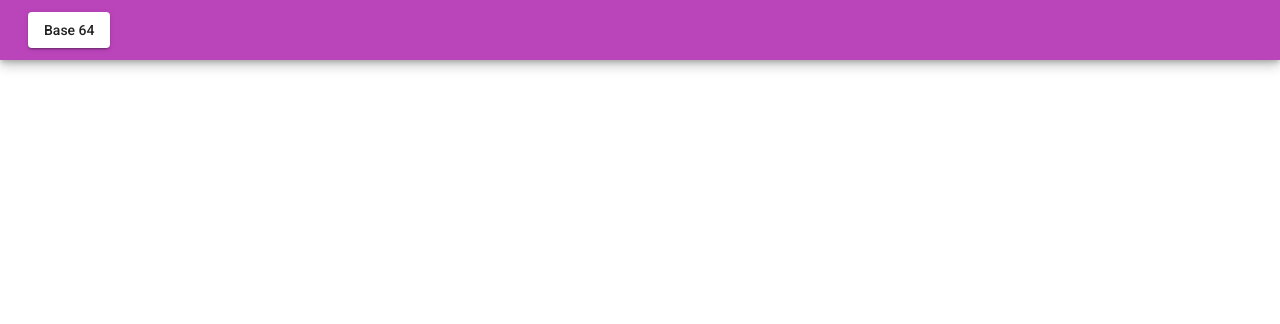
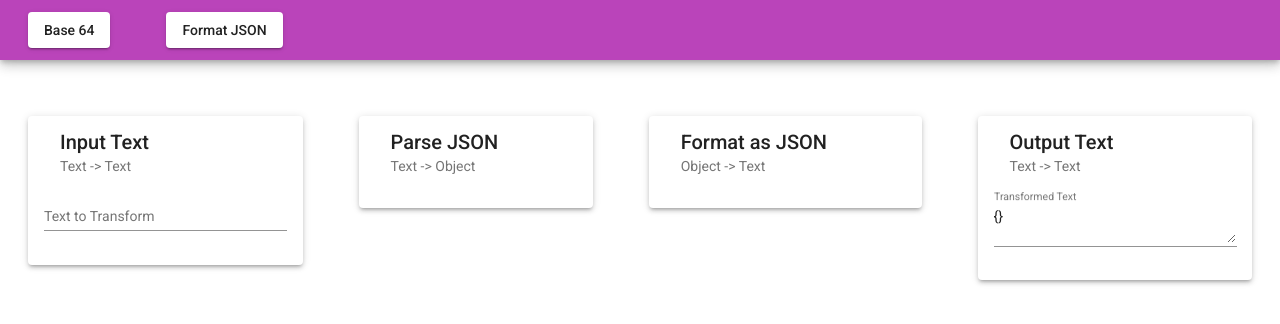
Before and after one commit to cmcquillan/fiddle.run, an Angular app in the folder src/Fiddle.Run.Client/: page /templates/format-json in a window 1280 px wide. Before the commit this address led to /. Shown: the top 324 px of the page. Built offline with nearby package versions, Linux system fonts and the light colour scheme.

Commit message:
Adding page to prettily format JSON

```diff
--- a/src/Fiddle.Run.Client/src/app/app-routing.module.ts
+++ b/src/Fiddle.Run.Client/src/app/app-routing.module.ts
@@ -2,12 +2,17 @@ import { NgModule } from '@angular/core';
 import { Routes, RouterModule } from '@angular/router';
 import { PalettePageComponent } from './pages/palette-page/palette-page.component';
 import { Base64PageComponent } from './pages/base64-page/base64-page.component';
+import { FormatJsonPageComponent } from './pages/format-json-page/format-json-page.component';
 
 
 const routes: Routes = [
   {
     path: 'templates/base64',
     component: Base64PageComponent,
+  },
+  {
+    path: 'templates/format-json',
+    component: FormatJsonPageComponent,
   },
   {
     path: '',
--- a/src/Fiddle.Run.Client/src/app/app.component.html
+++ b/src/Fiddle.Run.Client/src/app/app.component.html
@@ -4,6 +4,8 @@
       class="app-nav-link" routerLink="/">Palette</a> -->
     <a mat-raised-button routerLinkActive #rla="routerLinkActive" [color]="rla.isActive ? 'Primary' : null"
       class="app-nav-link" routerLink="/templates/base64">Base 64</a>
+    <a mat-raised-button routerLinkActive #rla="routerLinkActive" [color]="rla.isActive ? 'Primary' : null"
+      class="app-nav-link" routerLink="/templates/format-json">Format JSON</a>
   </div>
 
   <div class="app-content" role="main">
--- a/src/Fiddle.Run.Client/src/app/app.module.ts
+++ b/src/Fiddle.Run.Client/src/app/app.module.ts
@@ -13,8 +13,7 @@ import { PalettePageComponent } from './pages/palette-page/palette-page.componen
 import { Base64PageComponent } from './pages/base64-page/base64-page.component';
 import { BrowserAnimationsModule } from '@angular/platform-browser/animations';
 import { FormsModule } from '@angular/forms';
-
-
+import { FormatJsonPageComponent } from './pages/format-json-page/format-json-page.component';
 
 @NgModule({
   declarations: [
@@ -22,6 +21,7 @@ import { FormsModule } from '@angular/forms';
     TransformBoxComponent,
     PalettePageComponent,
     Base64PageComponent,
+    FormatJsonPageComponent,
   ],
   imports: [
     BrowserModule,
--- /dev/null
+++ b/src/Fiddle.Run.Client/src/app/pages/format-json-page/format-json-page.component.html
@@ -0,0 +1,8 @@
+<fiddle-transform-box #inbox class="palette-item" [transform]="input" (out)="parseBox.in = $event">
+</fiddle-transform-box>
+<fiddle-transform-box #parseBox class="palette-item" [transform]="parseJSON" (out)="formatBox.in = $event">
+</fiddle-transform-box>
+<fiddle-transform-box #formatBox class="palette-item" [transform]="formatJSON" (out)="outbox.in = $event">
+</fiddle-transform-box>
+<fiddle-transform-box #outbox class="palette-item" [transform]="output">
+</fiddle-transform-box>
--- /dev/null
+++ b/src/Fiddle.Run.Client/src/app/pages/format-json-page/format-json-page.component.scss
@@ -0,0 +1,12 @@
+:host {
+    display: flex;
+    flex-direction: row;
+    align-content: space-between;
+    justify-content: space-evenly;
+    flex-wrap: wrap;
+}
+
+.palette-item {
+    flex: 2 1 auto;
+    margin: 2em;
+}
--- /dev/null
+++ b/src/Fiddle.Run.Client/src/app/pages/format-json-page/format-json-page.component.ts
@@ -0,0 +1,27 @@
+import { Component, OnInit } from '@angular/core';
+import { TransformStoreService } from 'src/app/services/transform-store.service';
+import { ITransform } from 'src/data/transforms';
+
+@Component({
+  selector: 'fiddle-format-json-page',
+  templateUrl: './format-json-page.component.html',
+  styleUrls: ['./format-json-page.component.scss']
+})
+export class FormatJsonPageComponent implements OnInit {
+
+  input: ITransform;
+  output: ITransform;
+  parseJSON: ITransform;
+  formatJSON: ITransform;
+
+  constructor(transform: TransformStoreService) {
+    this.input = transform.get('textInput');
+    this.output = transform.get('textOutput');
+    this.parseJSON = transform.get('parseJSON');
+    this.formatJSON = transform.get('formatJSON');
+  }
+
+  ngOnInit(): void {
+  }
+
+}
--- a/src/Fiddle.Run.Client/src/app/services/transform-store.service.ts
+++ b/src/Fiddle.Run.Client/src/app/services/transform-store.service.ts
@@ -10,7 +10,9 @@ export class TransformStoreService {
     textInput: TransformFactory.createTextInput,
     textOutput: TransformFactory.createTextOutput,
     atob: TransformFactory.createBase64Encode,
-    btoa: TransformFactory.createBase64Decode
+    btoa: TransformFactory.createBase64Decode,
+    parseJSON: TransformFactory.createParseJSON,
+    formatJSON: TransformFactory.createFormatJSON,
   };
 
   constructor() { }
--- a/src/Fiddle.Run.Client/src/data/format-types.ts
+++ b/src/Fiddle.Run.Client/src/data/format-types.ts
@@ -3,6 +3,7 @@ import { DataFormat, IFormattedData } from './format';
 const IDS = {
     Null: 0,
     Any: 1,
+    Object: 100,
     Text: 101,
     Error: 500,
 };
@@ -12,6 +13,7 @@ export const Formats = {
     Any: new DataFormat(IDS.Any, 'Any'),
     Error: new DataFormat(IDS.Error, 'Error'),
     Text: new DataFormat(IDS.Text, 'Text'),
+    Object: new DataFormat(IDS.Object, 'Object'),
 };
 
 export const NullFormatted: IFormattedData = {
--- a/src/Fiddle.Run.Client/src/data/transform-types.ts
+++ b/src/Fiddle.Run.Client/src/data/transform-types.ts
@@ -3,6 +3,35 @@ import { TransformParameter, ITransform } from './transforms';
 import Base64 from './base64';
 
 export class TransformFactory {
+    static createParseJSON(): ITransform {
+        return {
+            in: Formats.Text,
+            out: Formats.Object,
+            func: (ctx) => {
+                try {
+                    let parsed = JSON.parse(ctx.data.value);
+                    ctx.setData(parsed, Formats.Object);
+                } catch {
+                    ctx.setData({}, Formats.Object);
+                }
+                return true;
+            },
+            name: 'Parse JSON'
+        };
+    }
+
+    static createFormatJSON(): ITransform {
+        return {
+            in: Formats.Object,
+            out: Formats.Text,
+            func: (ctx) => {
+                ctx.setData(JSON.stringify(ctx.data.value, null, 4), Formats.Text);
+                return true;
+            },
+            name: 'Format as JSON'
+        };
+    }
+
     static createNoop(): ITransform {
         return {
             in: Formats.Text,
```
Also changed, not shown: 1 other file (tests, documents, lock files or other folders).
